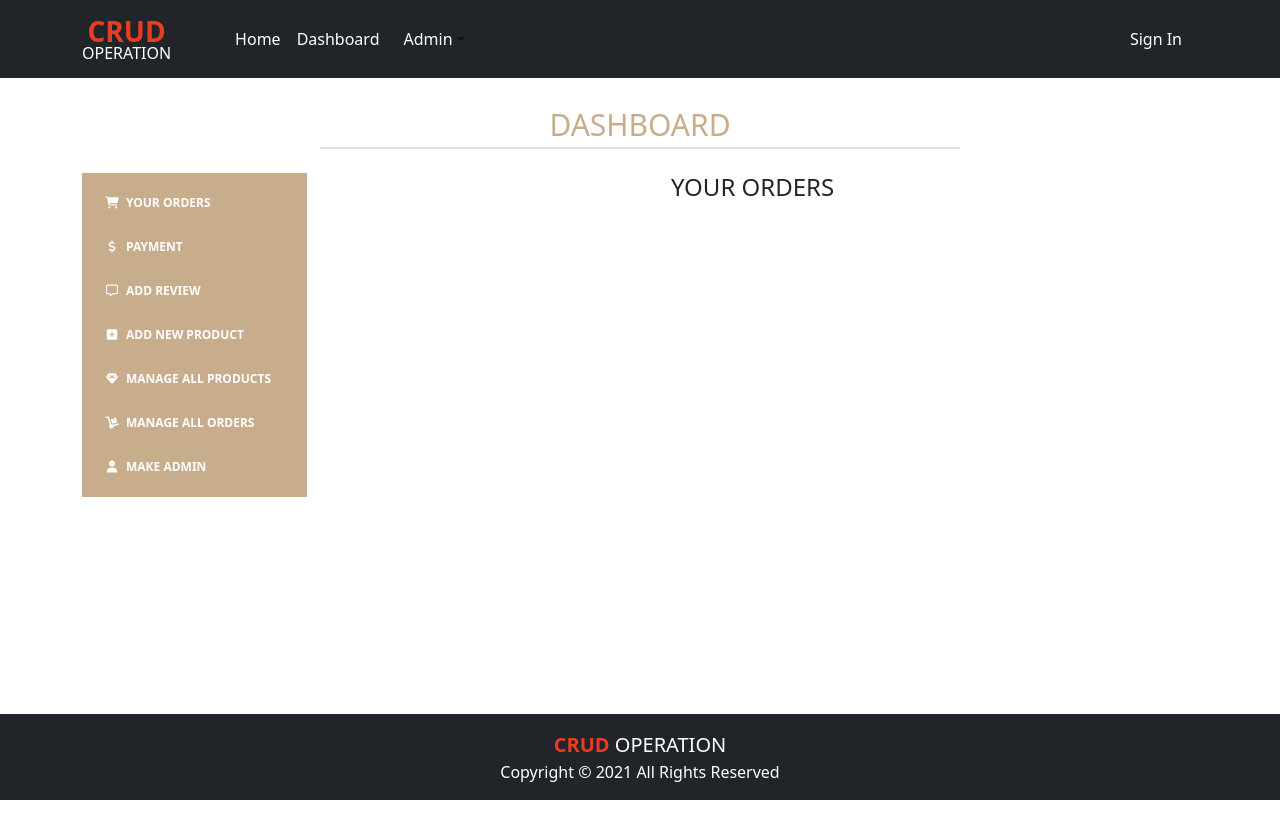
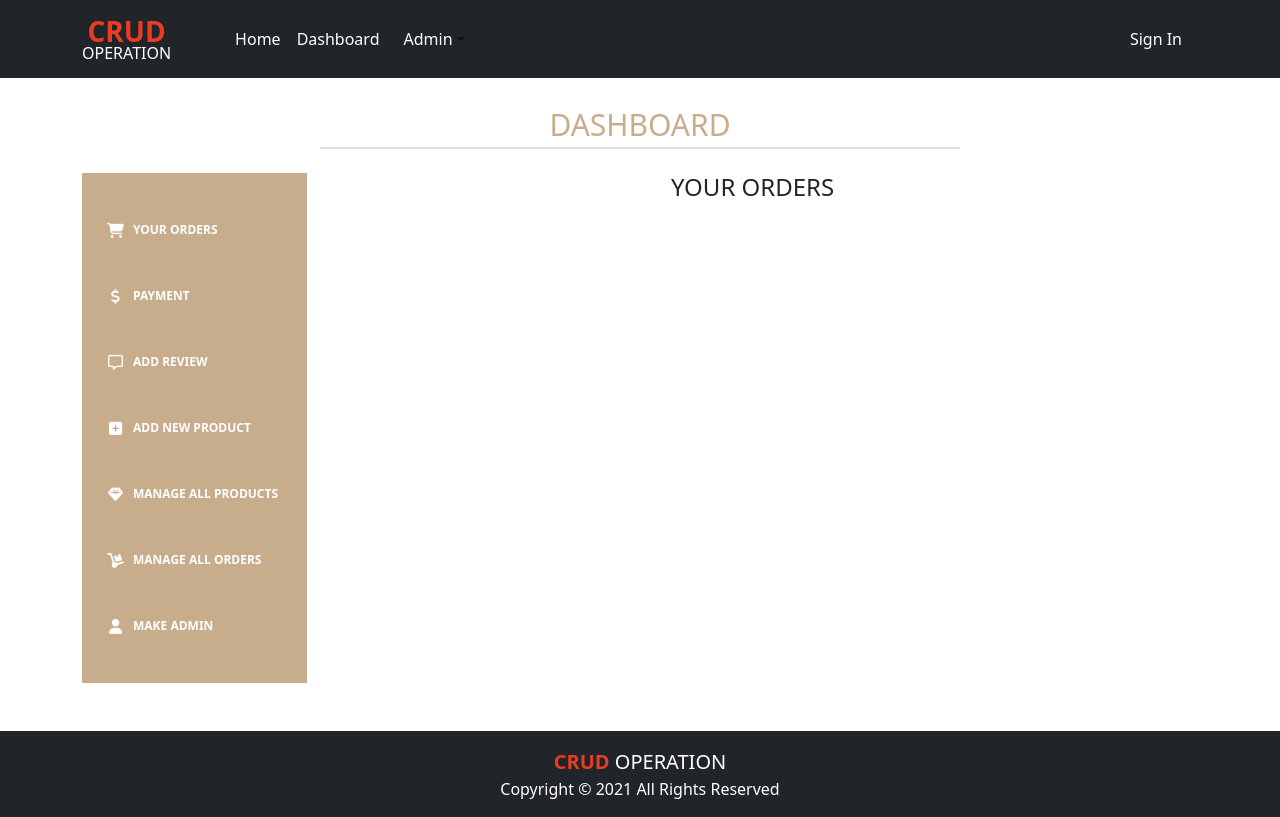
Before and after one commit to React-JS-Beginner/more_crud_site, a React (Create React App) app: page /dashboard in a window 1280 px wide. Built offline with nearby package versions, Linux system fonts and the light colour scheme; no server answers.

Commit message:
side-menu-padding

```diff
--- a/src/Components/Dashboard/Dashboard.css
+++ b/src/Components/Dashboard/Dashboard.css
@@ -4,11 +4,12 @@
   text-align: center;
 }
 .icons {
-  height: 28px;
-  width: 28px;
+  height: 15px;
+  width: 35px;
   display: flex;
   justify-content: center;
   align-items: center;
+  font-size: 15px;
 }
 hr.new {
   border: 1px solid #c7ad8b;
--- a/src/Components/Dashboard/Dashboard.js
+++ b/src/Components/Dashboard/Dashboard.js
@@ -21,12 +21,11 @@ const Dashboard = () => {
       <hr className="new mb-4" />
       <Container className="mt-2">
         <div className="d-flex">
-          <div className="side-menu px-3">
-            <div className="pt-3">
+          <div className="side-menu px-3 py-5 mb-5">
             <Nav className="d-grid me-auto">
               <NavLink
                 activeClassName="dashboard-navText-active"
-                  className="dashboard-navText mb-3 text-decoration-none text-uppercase"
+                className="dashboard-navText mb-5 text-decoration-none text-uppercase"
                 to={`${url}/yourorders`}
               >
                 <div className="icons">
@@ -37,7 +36,7 @@ const Dashboard = () => {
 
               <NavLink
                 activeClassName="dashboard-navText-active"
-                  className="dashboard-navText mb-3 text-decoration-none text-uppercase"
+                className="dashboard-navText mb-5 text-decoration-none text-uppercase"
                 to={`${url}/payment`}
               >
                 <div className="icons">
@@ -48,7 +47,7 @@ const Dashboard = () => {
 
               <NavLink
                 activeClassName="dashboard-navText-active"
-                  className="dashboard-navText mb-3 text-decoration-none text-uppercase"
+                className="dashboard-navText mb-5 text-decoration-none text-uppercase"
                 to={`${url}/addreview`}
               >
                 <div className="icons">
@@ -59,7 +58,7 @@ const Dashboard = () => {
 
               <NavLink
                 activeClassName="dashboard-navText-active"
-                  className="dashboard-navText mb-3 text-decoration-none text-uppercase"
+                className="dashboard-navText mb-5 text-decoration-none text-uppercase"
                 to={`${url}/addnewproduct`}
               >
                 <div className="icons">
@@ -70,7 +69,7 @@ const Dashboard = () => {
 
               <NavLink
                 activeClassName="dashboard-navText-active"
-                  className="dashboard-navText mb-3 text-decoration-none text-uppercase"
+                className="dashboard-navText mb-5 text-decoration-none text-uppercase"
                 to={`${url}/manageallproducts`}
               >
                 <div className="icons">
@@ -81,7 +80,7 @@ const Dashboard = () => {
 
               <NavLink
                 activeClassName="dashboard-navText-active"
-                  className="dashboard-navText mb-3 text-decoration-none text-uppercase"
+                className="dashboard-navText mb-5 text-decoration-none text-uppercase"
                 to={`${url}/manageallorders`}
               >
                 <div className="icons">
@@ -92,7 +91,7 @@ const Dashboard = () => {
 
               <NavLink
                 activeClassName="dashboard-navText-active"
-                  className="dashboard-navText mb-3 text-decoration-none text-uppercase"
+                className="dashboard-navText text-decoration-none text-uppercase"
                 to={`${url}/makeadmin`}
               >
                 <div className="icons">
@@ -101,7 +100,6 @@ const Dashboard = () => {
                 <span className="d-navText">Make Admin</span>
               </NavLink>
             </Nav>
-            </div>
             {/* 1st div  */}
           </div>
 
```
Lines whose indentation alone changed are shown as unchanged.
